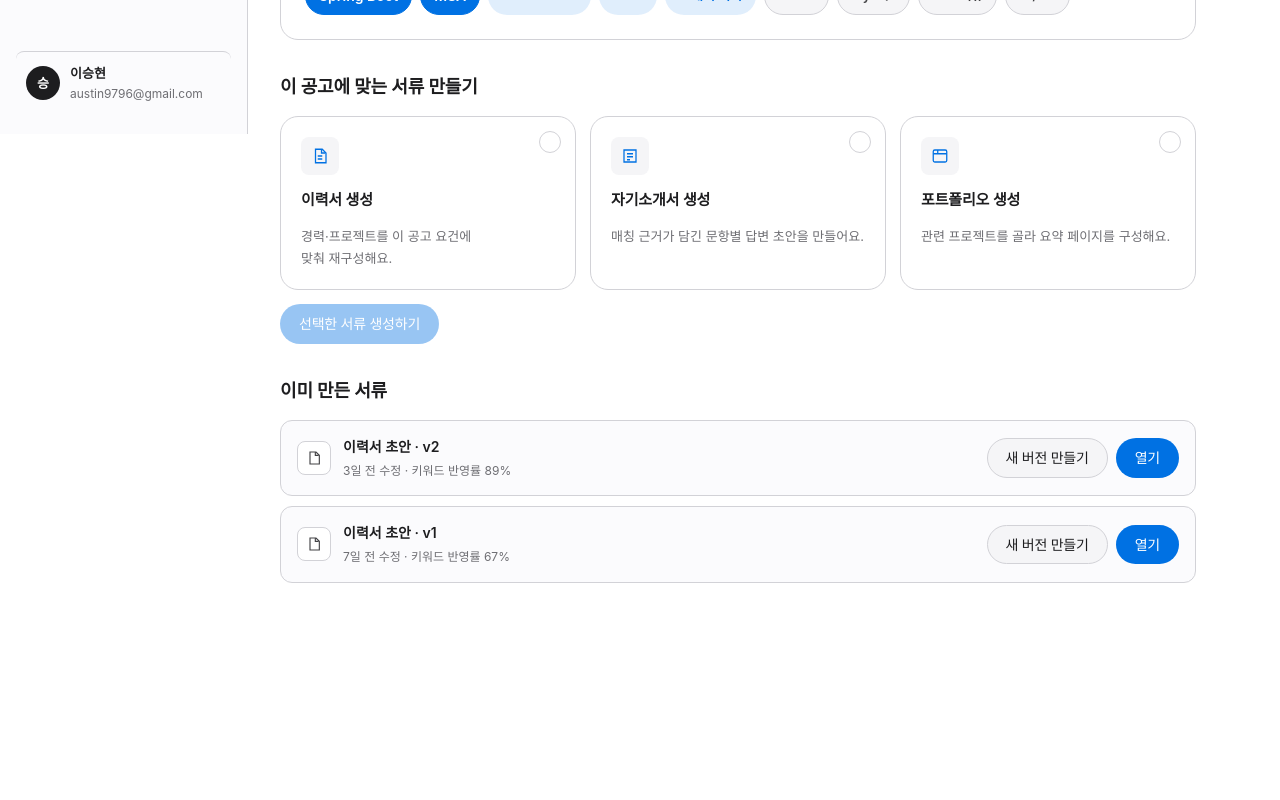
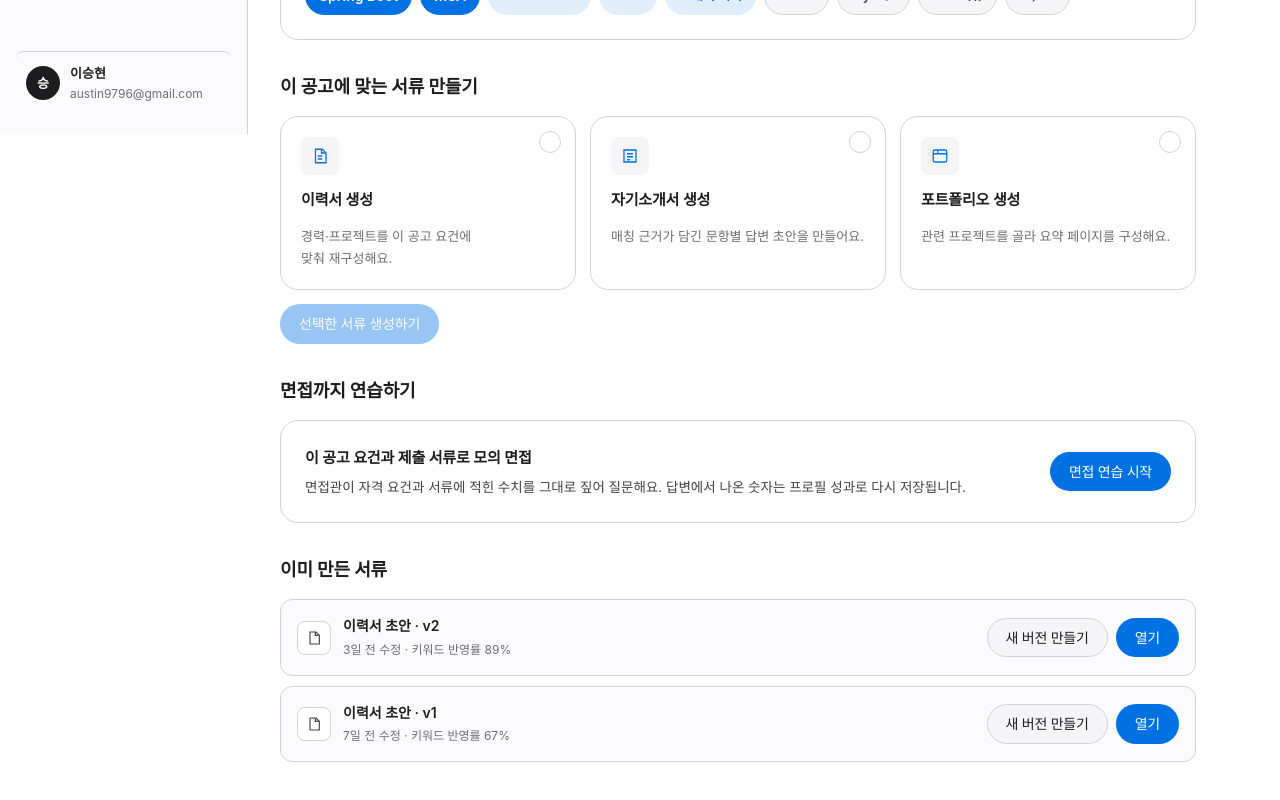
Before and after one commit to St-nomadic/Nansa, a React (Vite) app in the folder react-prototype/: page /jobs/1 in a window 1280 px wide. Shown: the part 666-1466 px from the top of the page. Before the commit the page ends 1321 px from the top, so only its background shows below. Built offline with nearby package versions, Linux system fonts and the light colour scheme; a web font is replaced by a local one.

Commit message:
feat(job): 공고 상세에 면접 연습 진입점 추가

```diff
--- a/react-prototype/src/pages/JobDetail.jsx
+++ b/react-prototype/src/pages/JobDetail.jsx
@@ -188,6 +188,24 @@ export default function JobDetail() {
             )}
           </section>
 
+          <section style={{ marginBottom: 32 }}>
+            <h2 style={{ fontSize: 18, marginBottom: 14 }}>면접까지 연습하기</h2>
+            <div className="card" style={{ display: 'flex', alignItems: 'center', justifyContent: 'space-between', gap: 18, flexWrap: 'wrap' }}>
+              <div style={{ minWidth: 240, flex: 1 }}>
+                <h3 style={{ fontSize: 15, marginBottom: 5 }}>이 공고 요건과 제출 서류로 모의 면접</h3>
+                <p style={{ fontSize: 13.5, color: 'var(--fg-2)', lineHeight: 1.65 }}>
+                  면접관이 자격 요건과 서류에 적힌 수치를 그대로 짚어 질문해요.
+                  답변에서 나온 숫자는 프로필 성과로 다시 저장됩니다.
+                </p>
+              </div>
+              {analyzed ? (
+                <Link className="btn btn-primary" to={`/interview?job=${job.id}`}>면접 연습 시작</Link>
+              ) : (
+                <span style={{ fontSize: 13, color: 'var(--muted)' }}>JD 분석 후 이용할 수 있어요</span>
+              )}
+            </div>
+          </section>
+
           <section style={{ marginBottom: 40 }}>
             <h2 style={{ fontSize: 18, marginBottom: 14 }}>이미 만든 서류</h2>
             {docs.length ? docs.map(doc => (
```
